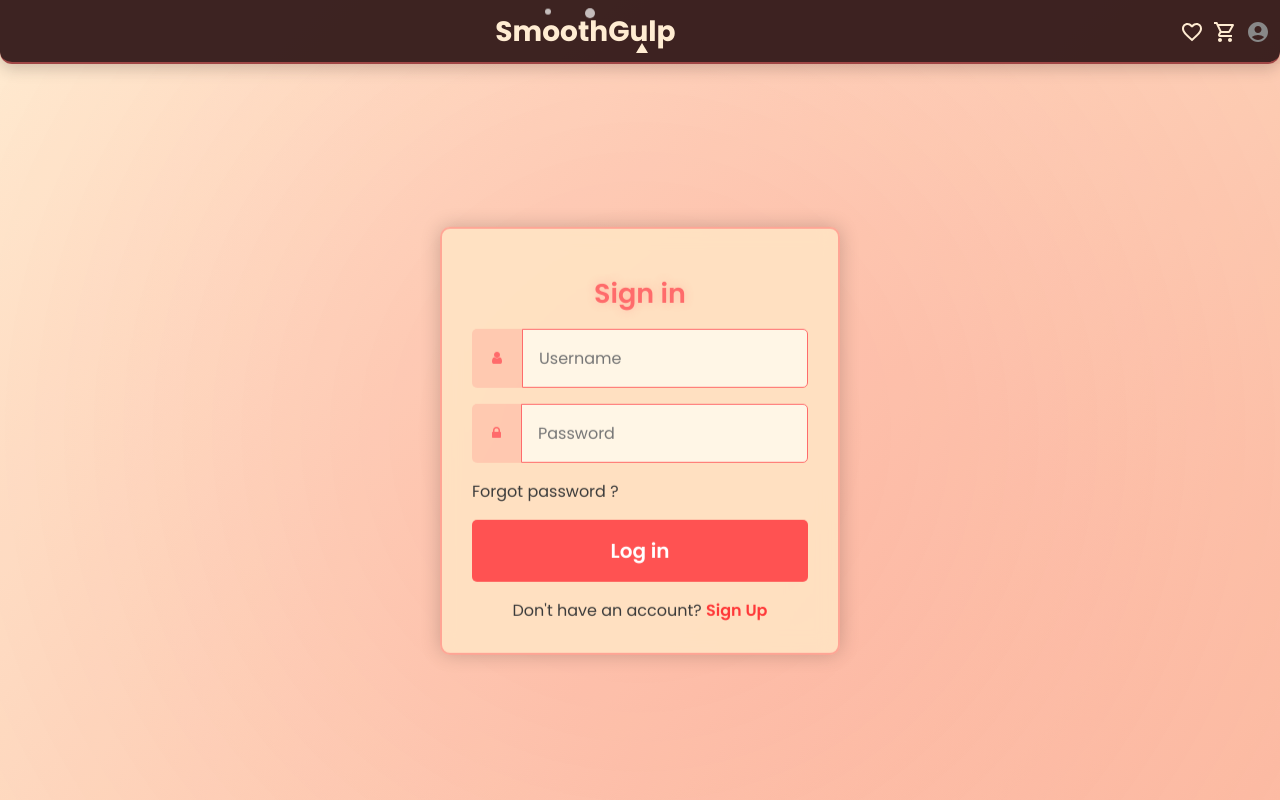
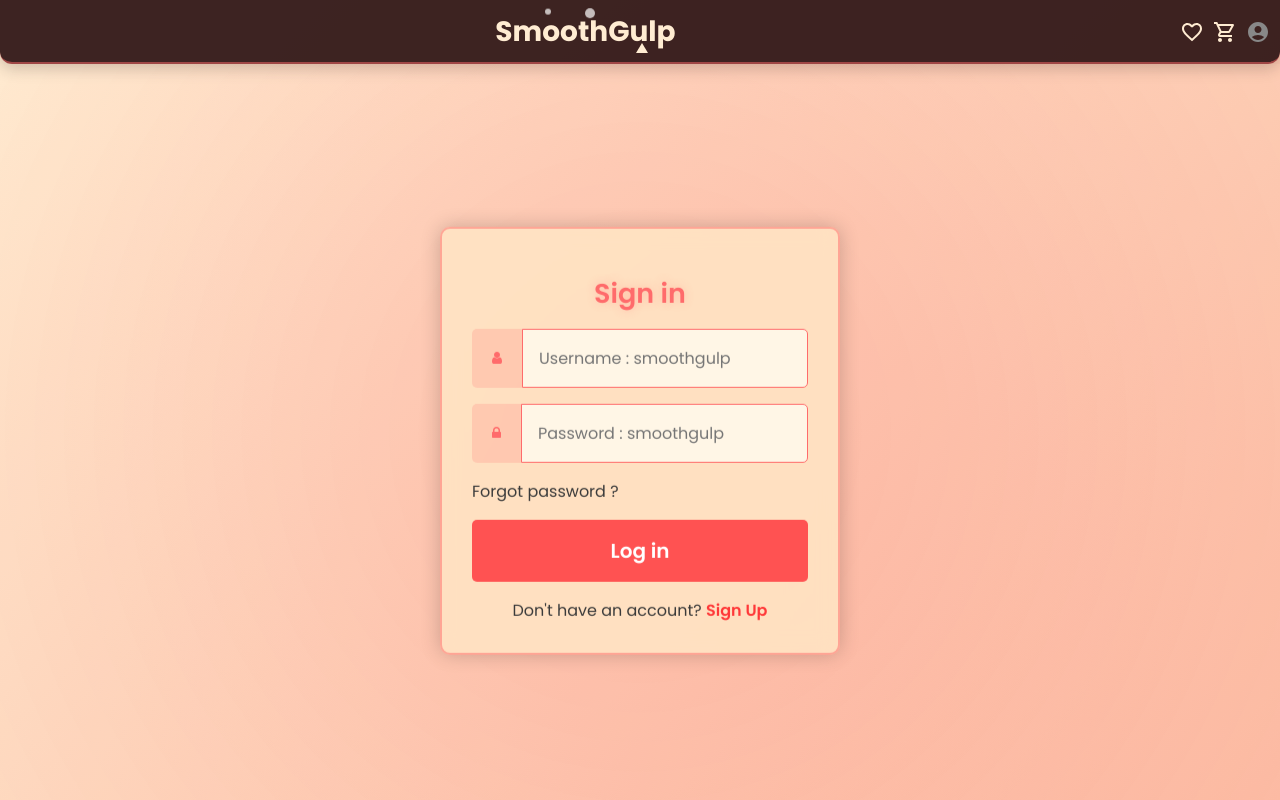
Before and after one commit to tarunmanoharann/Beverage_IRC, a React (Create React App) app: page /login in a window 1280 px wide. Built offline with nearby package versions, Linux system fonts and the light colour scheme.

Commit message:
Update Login.js

```diff
--- a/src/Components/Login.js
+++ b/src/Components/Login.js
@@ -61,7 +61,7 @@ const Login = () => {
                 id="login-username"
                 type="text"
                 className="form-input"
-                placeholder="Username"
+                placeholder="Username : smoothgulp"
                 name="username"
                 value={username}
                 onChange={onInputChange}
@@ -74,7 +74,7 @@ const Login = () => {
                 <span className="hidden">Password</span>
               </label>
               <input id="login-password" type="password"  className="form-input"
-                placeholder="Password"
+                placeholder="Password : smoothgulp"
                 name="password"
                 value={password}
                 onChange={onInputChange}
```
